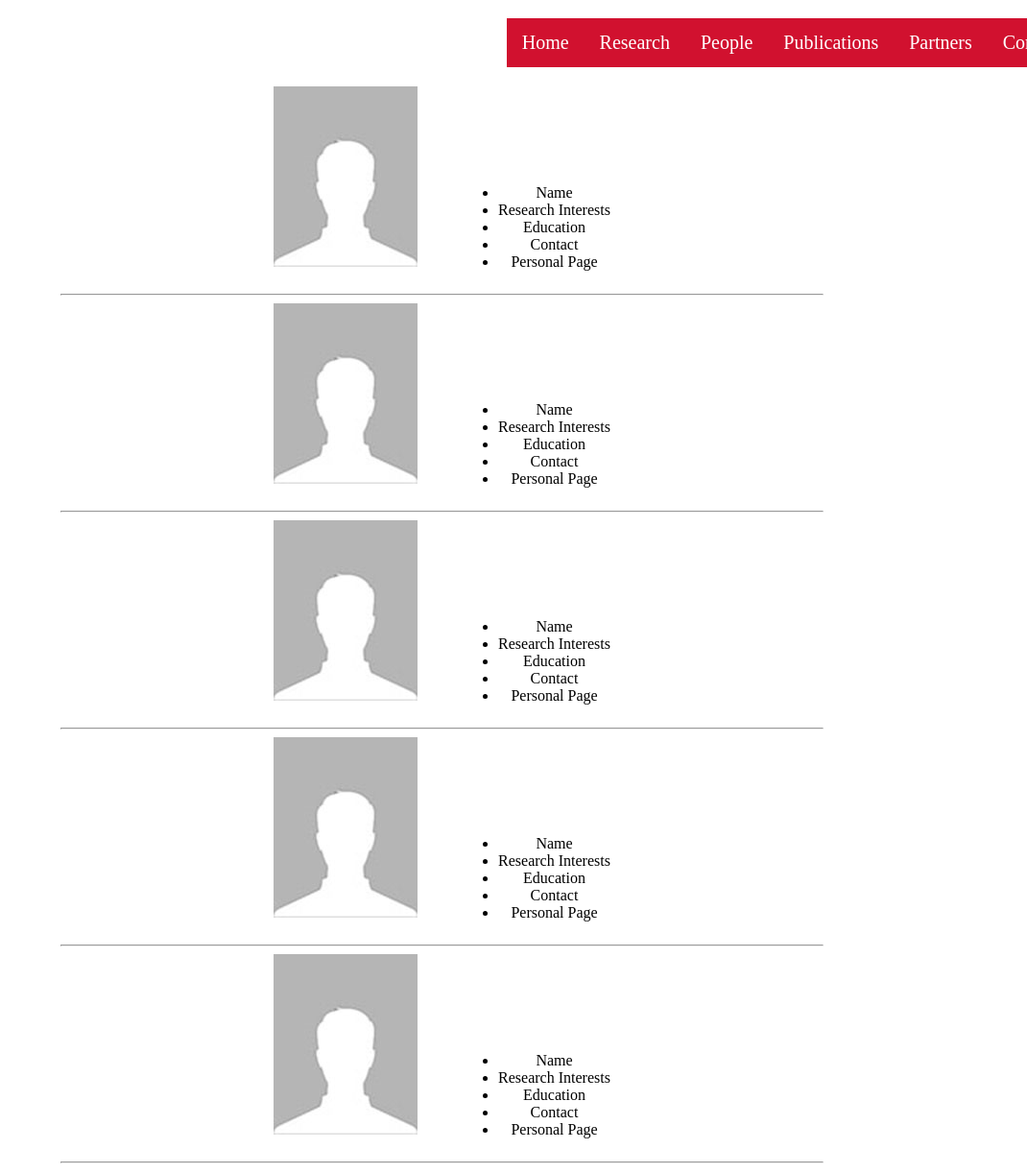
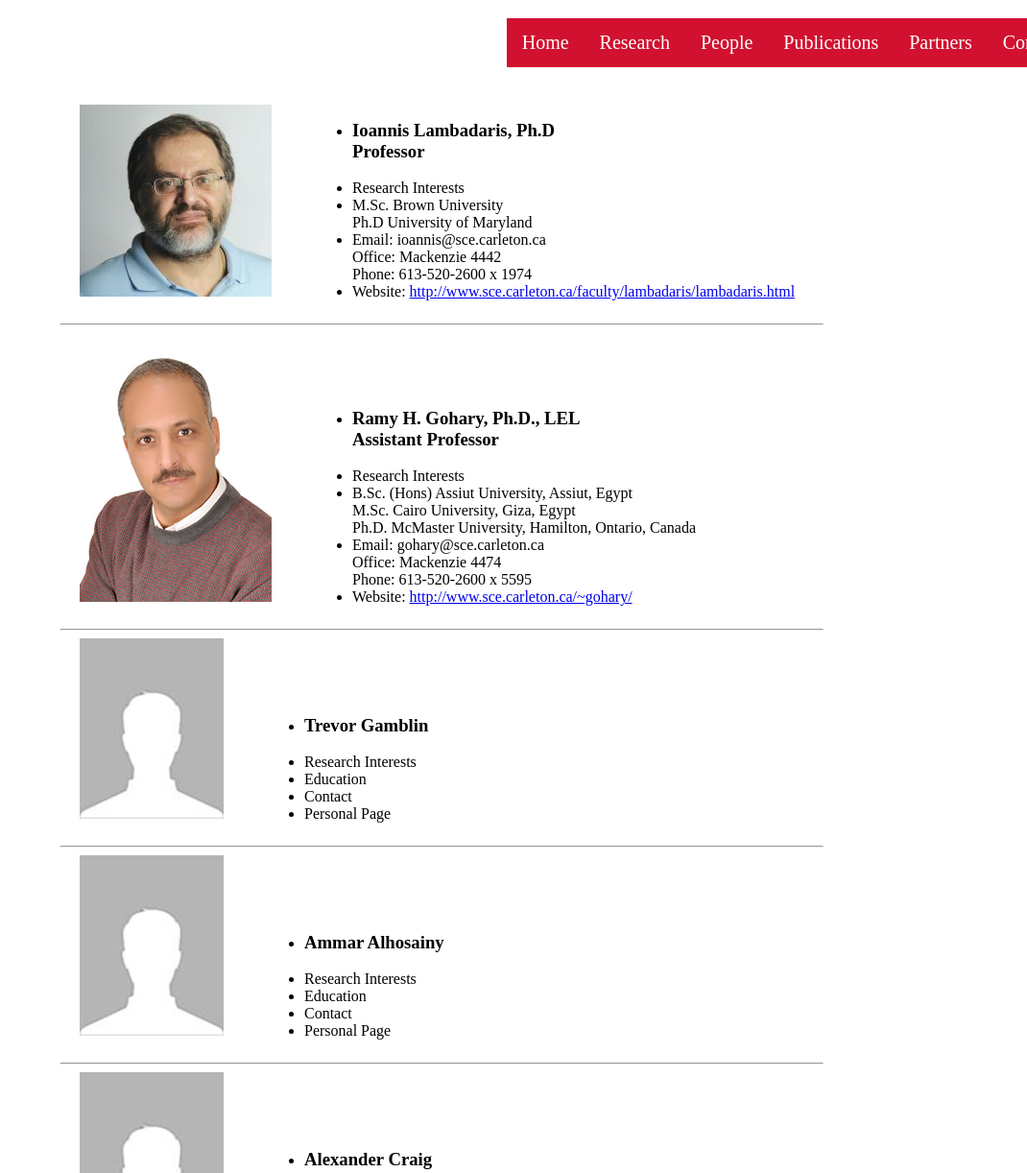
Before and after one commit to Lyy141421/Website, a plain HTML site: page people.html in a window 1280 px wide. Shown: the part 61-1283 px from the top of the page at 96% size, without its empty margins (210-1280 px from the left). Drawn offline with Linux system fonts and the light colour scheme.

Commit message:
updates on people and contact page

```diff
--- a/contact.html
+++ b/contact.html
@@ -5,6 +5,7 @@
 	<style type="text/css">
 
 	</style>
+	<meta name="viewport" content="width=device-width, initial-scale=1.0">
 	<title>Contact Us</title>
 </head>
 
@@ -21,6 +22,24 @@
 		</ul>
 	</div>
 
+	<div class="contact">
+				<div id="map" style="height: 200px; width: 300px; background-color: gray">
+					<script src="cssjs\jscode.js"></script>
+					<script async defer
+  					src="https://maps.googleapis.com/maps/api/js?key=AIzaSyApk_On0NYjAOKMXtO48kUCT0QtJ3zZ6DU&callback=myMap">
+					</script>
+				</div>
+
+				<div>
+					<ul class="contact card">
+						<li>Carleton University</li>
+						<li>1125 Colonel By Drive<br />Ottawa, ON K1S 5B6</li>
+						<li>Department of System and Computer Engineering</li>
+						<li>BroadBands Network Laboratory</li>
+						<li>Mackenzie 4290</li>
+					</ul>
+				</div>
+		</div>
 </body>
 
 </html>
--- a/cssjs/style.css
+++ b/cssjs/style.css
@@ -1,7 +1,7 @@
 div.nav {float: right;
   margin-bottom: 20px;
-  width: 1366px;
-  overflow: hidden;
+  width: 1325px;
+  position: relative;
 }
 
 div.nav li {float: right;
@@ -15,6 +15,7 @@ div.nav li a {color: white;
   text-decoration: none;
   font-size: 20px;
   position: relative;
+  z-index: 1;
 }
 
 div.nav li a:hover {background-color: #EEEEEE;
@@ -56,8 +57,9 @@ table {align-self: center;
   margin-right: 15%;
 }
 
-.person {margin-left: 20%;
-  margin-right: 20%;
+.person {padding-left: 20%;
+  padding-right: 20%;
+  position: relative;
 }
 
 .profile ul, img {display: inline-block;
@@ -93,10 +95,27 @@ table {align-self: center;
 }
 
 body {width: 1325px;
-  text-align: center;
-  align-items: center;
 }
 
 #slideshow {position: relative;
-  width: 1325px;
 }
+
+.content {font-weight: lighter;
+  font-family: "Times New Roman", Times, serif;
+  text-align: justify;
+  letter-spacing: -0.5px;
+  padding: 20px;
+}
+
+.card, #map {position: relative;
+  float: left;
+}
+
+.card li {list-style-type: none;
+}
+
+div.contact {position: relative;
+  left: 50px;
+  top: 30px;
+  width: 900px;
+}
--- a/people.html
+++ b/people.html
@@ -5,6 +5,7 @@
 	<style type="text/css">
 
 	</style>
+	<meta name="viewport" content="width=device-width, initial-scale=1.0">
 	<title>People</title>
 </head>
 
@@ -24,9 +25,46 @@
 
 		<div class="person">
 			<div class="profile">
+				<img src="images\Lambadaris.jpg">
+				<ul>
+					<li><h3>Ioannis Lambadaris, Ph.D<br />Professor</h3></li>
+					<li>Research Interests</li>
+					<li>M.Sc. Brown University<br />
+						Ph.D University of Maryland</li>
+					<li>Email: 	ioannis@sce.carleton.ca<br />
+					Office: Mackenzie 4442<br />
+					Phone:	613-520-2600 x 1974</li>
+					<li>Website:
+						<a href="http://www.sce.carleton.ca/faculty/lambadaris/lambadaris.html">
+							http://www.sce.carleton.ca/faculty/lambadaris/lambadaris.html</a></li>
+				</ul>
+			</div>
+
+			<hr />
+
+			<div class="profile">
+				<img src="images\Gohary.jpg">
+				<ul>
+					<li><h3>Ramy H. Gohary, Ph.D., LEL<br />Assistant Professor</h3></li>
+					<li>Research Interests</li>
+					<li>B.Sc. (Hons) Assiut University, Assiut, Egypt<br />
+						M.Sc. Cairo University, Giza, Egypt<br />
+						Ph.D. McMaster University, Hamilton, Ontario, Canada</li>
+					<li>Email:	gohary@sce.carleton.ca<br />
+						Office:	Mackenzie 4474<br />
+						Phone:	613-520-2600 x 5595</li>
+					<li>Website:
+						<a href="http://www.sce.carleton.ca/~gohary/">
+							http://www.sce.carleton.ca/~gohary/</a></li>
+				</ul>
+			</div>
+
+			<hr />
+
+			<div class="profile">
 				<img src="images\face.jpg">
 				<ul>
-					<li>Name</li>
+					<li><h3>Trevor Gamblin</h3></li>
 					<li>Research Interests</li>
 					<li>Education</li>
 					<li>Contact</li>
@@ -35,13 +73,11 @@
 			</div>
 
 			<hr />
-		</div>
 
-		<div class="person">
 			<div class="profile">
 				<img src="images\face.jpg">
 				<ul>
-					<li>Name</li>
+					<li><h3>Ammar Alhosainy</h3></li>
 					<li>Research Interests</li>
 					<li>Education</li>
 					<li>Contact</li>
@@ -50,43 +86,11 @@
 			</div>
 
 			<hr />
-		</div>
 
-		<div class="person">
 			<div class="profile">
 				<img src="images\face.jpg">
 				<ul>
-					<li>Name</li>
-					<li>Research Interests</li>
-					<li>Education</li>
-					<li>Contact</li>
-					<li>Personal Page</li>
-				</ul>
-			</div>
-
-			<hr />
-		</div>
-
-		<div class="person">
-			<div class="profile">
-				<img src="images\face.jpg">
-				<ul>
-					<li>Name</li>
-					<li>Research Interests</li>
-					<li>Education</li>
-					<li>Contact</li>
-					<li>Personal Page</li>
-				</ul>
-			</div>
-
-			<hr />
-		</div>
-
-		<div class="person">
-			<div class="profile">
-				<img src="images\face.jpg">
-				<ul>
-					<li>Name</li>
+					<li><h3>Alexander Craig</h3></li>
 					<li>Research Interests</li>
 					<li>Education</li>
 					<li>Contact</li>
```
Also changed, not shown: cssjs/jscode.js (+8 -0 lines), index.html (+5 -5 lines), partner.html (+1 -0 lines), publication.html (+1 -0 lines), research.html (+1 -0 lines), images/Gohary.jpg (added), images/Lambadaris.jpg (added).
